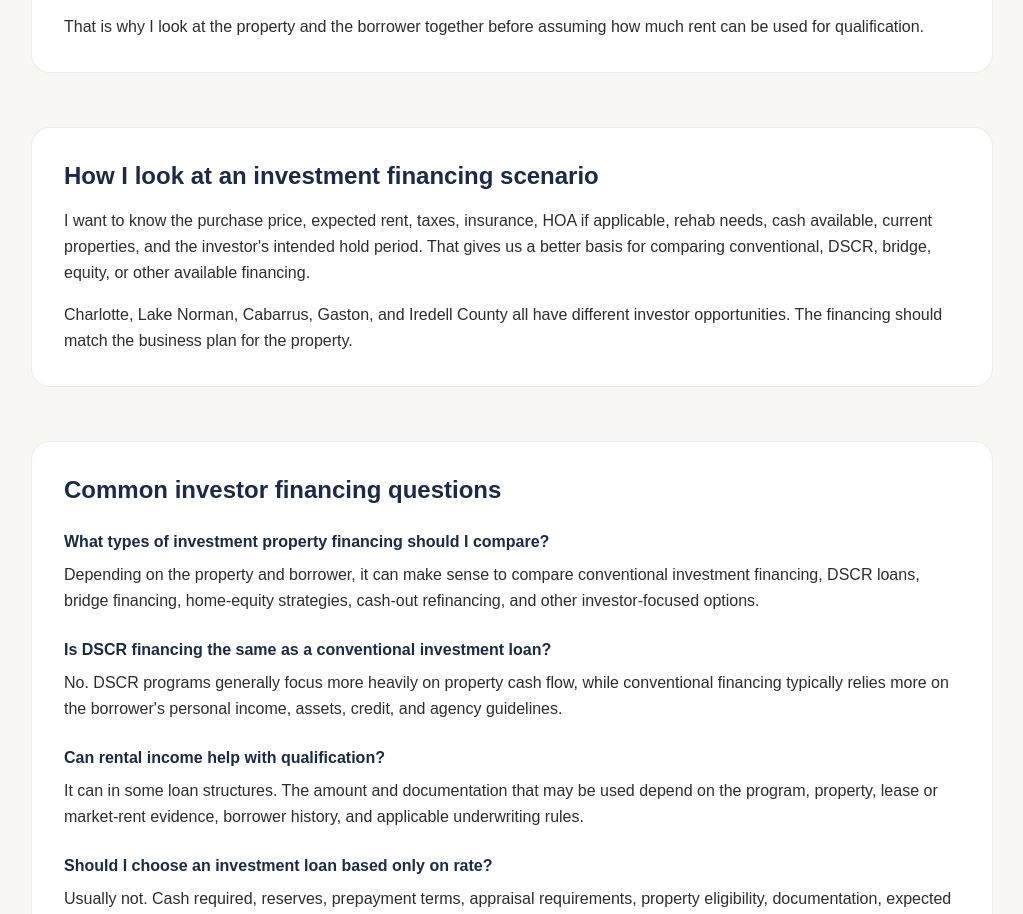
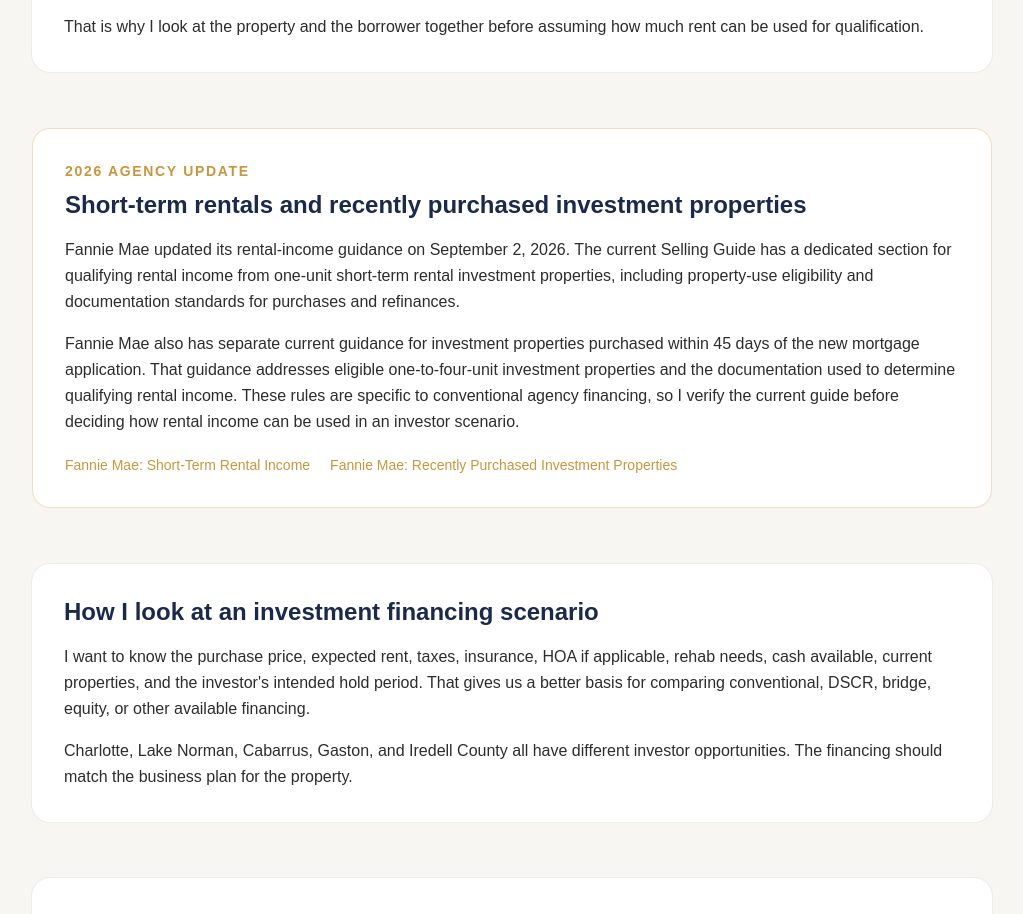
Before and after one commit to JLshope12/jacob-shope-mortgage, a Next.js app: page /investment-property-loans-charlotte in a window 1280 px wide. Shown: the part 1080-1994 px from the top of the page, without its empty margins (128-1151 px from the left). Built offline with nearby package versions, Linux system fonts and the light colour scheme.

Commit message:
SEO: strengthen investor financing authority with current Fannie guidance

```diff
--- a/app/investment-property-loans-charlotte/page.tsx
+++ b/app/investment-property-loans-charlotte/page.tsx
@@ -5,6 +5,8 @@ const origin = "https://jacobshopemortgage.com";
 const pageUrl = `${origin}/investment-property-loans-charlotte`;
 const FANNIE_RENTAL_INCOME = "https://selling-guide.fanniemae.com/sel/b3-3.8-02/rental-income-subject-property";
 const FANNIE_RENTAL_GENERAL = "https://selling-guide.fanniemae.com/sel/b3-3.8-01/rental-income";
+const FANNIE_SHORT_TERM_RENTAL = "https://selling-guide.fanniemae.com/sel/b3-3.8-03/rental-income-subject-property-short-term-rental";
+const FANNIE_RECENT_INVESTMENT_RENTAL = "https://selling-guide.fanniemae.com/sel/b3-3.8-06/rental-income-non-subject-property-investment-properties-purchased-within-45-days-subject-property";
 
 export const metadata = {
   title: "Investment Property Loans Charlotte NC | Jacob Shope Mortgage",
@@ -33,8 +35,8 @@ export default function InvestmentPropertyLoansCharlottePage() {
         author: { "@id": `${origin}/#jacob-shope` },
         publisher: { "@id": `${origin}/#mpire-financial` },
         mainEntityOfPage: { "@id": `${pageUrl}#webpage` },
-        dateModified: "2026-09-08",
-        citation: [FANNIE_RENTAL_INCOME, FANNIE_RENTAL_GENERAL],
+        dateModified: "2026-10-06",
+        citation: [FANNIE_RENTAL_INCOME, FANNIE_RENTAL_GENERAL, FANNIE_SHORT_TERM_RENTAL, FANNIE_RECENT_INVESTMENT_RENTAL],
       },
       {
         "@type": "WebPage",
@@ -109,6 +111,17 @@ export default function InvestmentPropertyLoansCharlottePage() {
           </p>
         </section>
 
+        <section className="mt-14 rounded-2xl border border-gold/30 bg-white p-8">
+          <p className="text-sm font-semibold uppercase tracking-[0.12em] text-gold">2026 agency update</p>
+          <h2 className="mt-2 text-2xl font-bold text-navy">Short-term rentals and recently purchased investment properties</h2>
+          <p className="mt-4 leading-relaxed text-charcoal">Fannie Mae updated its rental-income guidance on September 2, 2026. The current Selling Guide has a dedicated section for qualifying rental income from one-unit short-term rental investment properties, including property-use eligibility and documentation standards for purchases and refinances.</p>
+          <p className="mt-4 leading-relaxed text-charcoal">Fannie Mae also has separate current guidance for investment properties purchased within 45 days of the new mortgage application. That guidance addresses eligible one-to-four-unit investment properties and the documentation used to determine qualifying rental income. These rules are specific to conventional agency financing, so I verify the current guide before deciding how rental income can be used in an investor scenario.</p>
+          <div className="mt-5 flex flex-wrap gap-x-5 gap-y-3 text-sm font-medium">
+            <a href={FANNIE_SHORT_TERM_RENTAL} target="_blank" rel="noopener noreferrer" className="text-gold hover:underline">Fannie Mae: Short-Term Rental Income</a>
+            <a href={FANNIE_RECENT_INVESTMENT_RENTAL} target="_blank" rel="noopener noreferrer" className="text-gold hover:underline">Fannie Mae: Recently Purchased Investment Properties</a>
+          </div>
+        </section>
+
         <section className="mt-14 rounded-2xl bg-white p-8 ring-1 ring-navy/5">
           <h2 className="text-2xl font-bold text-navy">How I look at an investment financing scenario</h2>
           <p className="mt-4 leading-relaxed text-charcoal">
--- a/app/sitemap.ts
+++ b/app/sitemap.ts
@@ -10,6 +10,7 @@ const charlotteServiceRefreshDate = new Date("2026-09-21T00:00:00-04:00");
 const lakeNormanServiceRefreshDate = new Date("2026-10-04T00:00:00-04:00");
 const licensingRefreshDate = new Date("2026-09-22T00:00:00-04:00");
 const creditGuideRefreshDate = new Date("2026-09-24T00:00:00-04:00");
+const investmentGuideRefreshDate = new Date("2026-10-06T00:00:00-04:00");
 const consolidatedProgramSlugs = new Set(["first-time-buyer", "va"]);
 
 export default function sitemap(): MetadataRoute.Sitemap {
@@ -51,7 +52,9 @@ export default function sitemap(): MetadataRoute.Sitemap {
               ? licensingRefreshDate
               : path === "/mortgage-credit-score-charlotte"
                 ? creditGuideRefreshDate
-                : siteRefreshDate,
+                : path === "/investment-property-loans-charlotte"
+                  ? investmentGuideRefreshDate
+                  : siteRefreshDate,
     changeFrequency:
       path === "/newsletter" || path === "/charlotte-housing-market-september-2026"
         ? "weekly"
```
